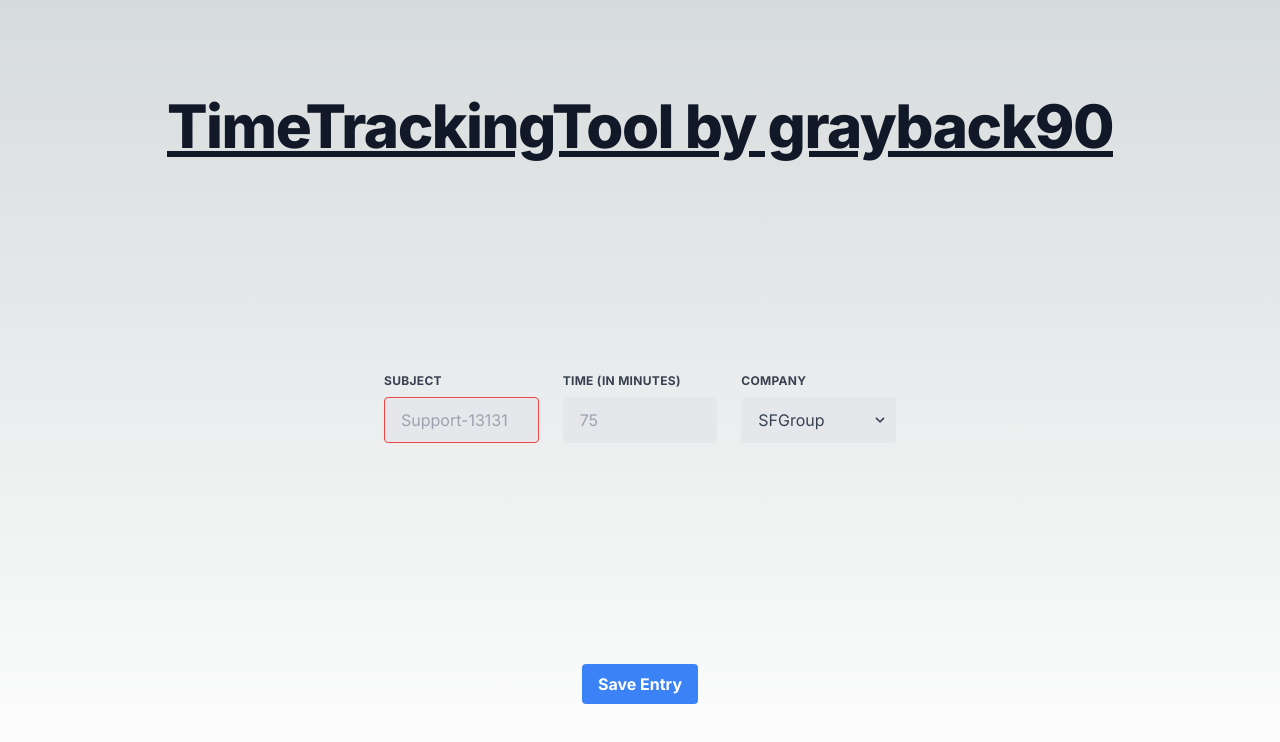
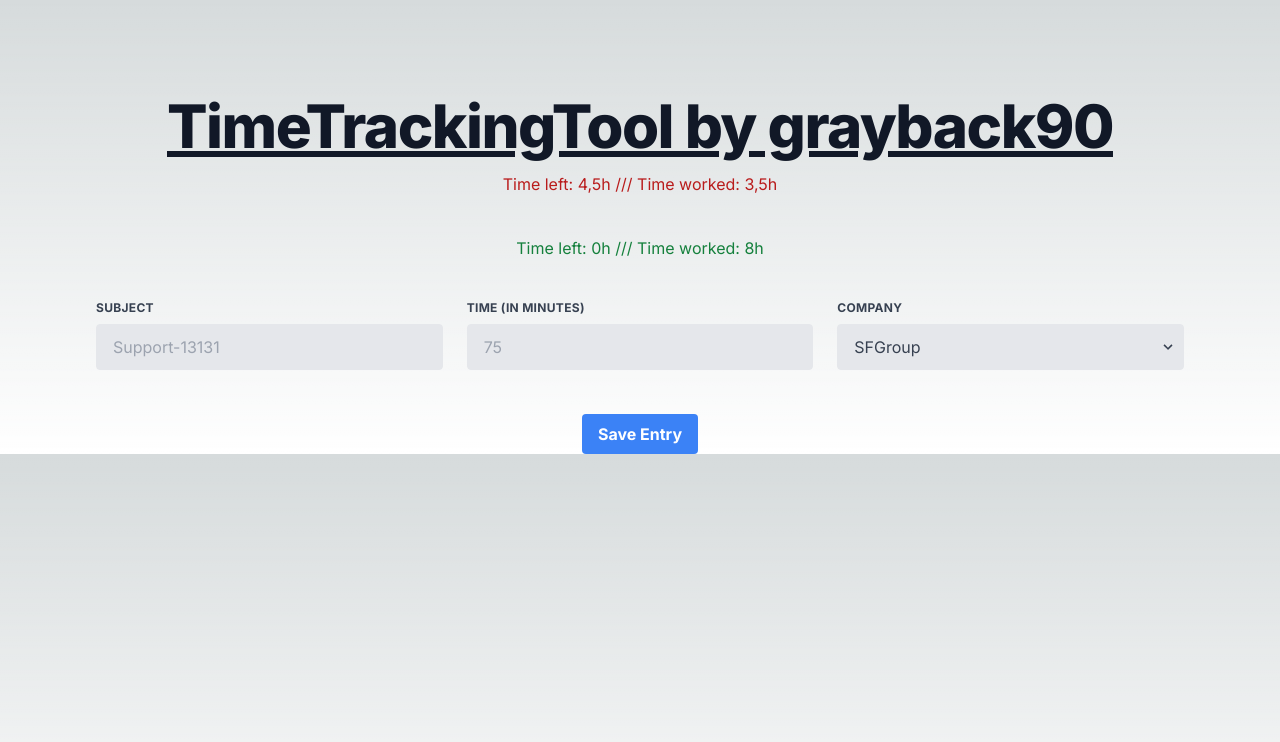
Before and after one commit to grayback90/timetrackingtool, a Next.js app: page / in a window 1280 px wide. Shown: the top 742 px of the page. Built offline with nearby package versions, Linux system fonts and the light colour scheme.

Commit message:
making it a bit fancy

```diff
--- a/package.json
+++ b/package.json
@@ -14,6 +14,6 @@
     "postcss": "8.4.28",
     "react": "18.2.0",
     "react-dom": "18.2.0",
-    "tailwindcss": "3.3.3"
+    "tailwindcss": "^3.3.3"
   }
 }
--- a/src/app/page.js
+++ b/src/app/page.js
@@ -2,17 +2,23 @@ import Image from 'next/image'
 
 export default function Home() {
   return (
-    <main className="flex min-h-screen flex-col items-center justify-between p-24">
+    <main className="flex min-h-min flex-col items-center justify-between pt-24 px-24">
       <header>
-        <h1 className="underline underline-offset-3 mb-4 text-4xl font-extrabold leading-none tracking-tight text-gray-900 md:text-5xl lg:text-6xl dark:text-white">TimeTrackingTool by grayback90</h1>
+        <h1 className="mb-20 underline underline-offset-3 mb-4 text-4xl font-extrabold leading-none tracking-tight text-gray-900 md:text-5xl lg:text-6xl dark:text-white">TimeTrackingTool by grayback90</h1>
       </header>
-      <form className="w-full max-w-lg">
-        <div className="flex flex-wrap -mx-3 mb-2">
+      <div className="mb-10 flex flex-wrapped">
+        <p className="text-red-700 ">Time left: 4,5h /// Time worked: 3,5h</p>
+      </div>
+      <div className="mb-10 flex flex-wrapped">
+        <p className="text-green-700 ">Time left: 0h /// Time worked: 8h</p>
+      </div>
+      <form className="w-full max-w-full">
+        <div className="flex flex-wrap -mx-3 mb-8">
           <div className="w-full md:w-1/3 px-3 mb-6 md:mb-0">
             <label className="block uppercase tracking-wide text-gray-700 text-xs font-bold mb-2" for="grid-first-name">
               Subject
             </label>
-            <input className="appearance-none block w-full bg-gray-200 text-gray-700 border border-red-500 rounded py-3 px-4 mb-3 leading-tight focus:outline-none focus:bg-white" id="grid-first-name" type="text" placeholder="Support-13131"/>
+            <input className="appearance-none block w-full bg-gray-200 text-gray-700 border border-gray-200 rounded py-3 px-4 mb-3 leading-tight focus:outline-none focus:bg-white" id="grid-first-name" type="text" placeholder="Support-13131"/>
           </div>
           <div className="w-full md:w-1/3 px-3">
             <label className="block uppercase tracking-wide text-gray-700 text-xs font-bold mb-2" for="grid-last-name">
@@ -37,7 +43,7 @@ export default function Home() {
           </div>
         </div>
       </form>
-      <button class="bg-blue-500 hover:bg-blue-700 text-white font-bold py-2 px-4 rounded">
+      <button class="bg-blue-500 hover:bg-blue-700 text-white font-bold py-2 px-4 pt-50 rounded">
         Save Entry
       </button>
     </main>
```
Also changed, not shown: 2 other files (tests, documents, lock files or other folders).
